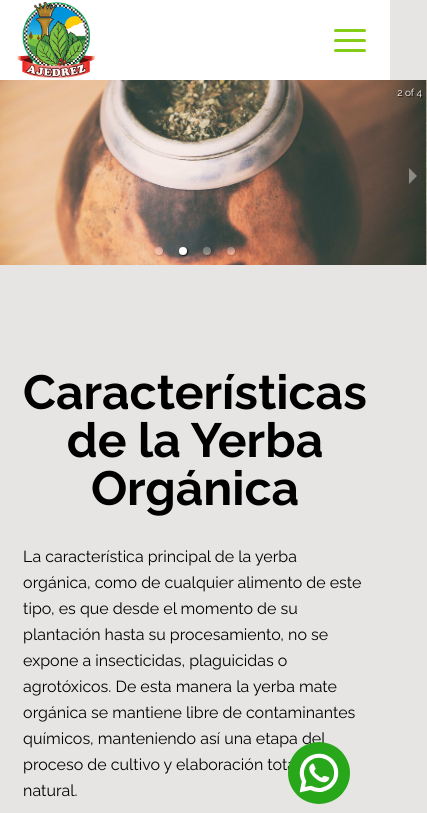
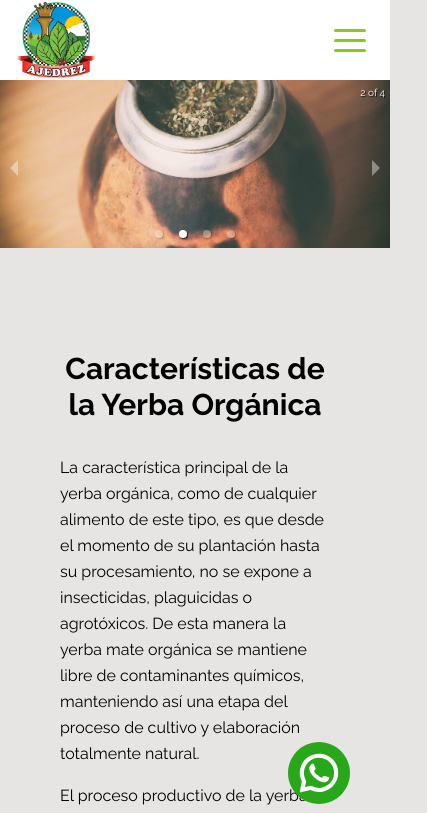
Before and after one commit to gbritez53/yerba-mate-ajedrez, a Next.js app: page / in a window 390 px wide. Shown: the top 813 px of the page, 427 px wide, since content can reach past the window. Built offline with nearby package versions, Linux system fonts and the light colour scheme.

Commit message:
refactor: change the width and height of the slider

```diff
--- a/components/Dropdown.js
+++ b/components/Dropdown.js
@@ -41,7 +41,7 @@ export default function Dropdown() {
                         active ? "bg-lime-600 text-white" : "text-gray-900"
                       } group flex items-center w-full px-2 py-2 `}
                     >
-                      Yerba Mate Ajedrez ¡JA! ¡QUE MATE!
+                      Yerba Mate Ajedrez
                     </a>
                   </Link>
                 </button>
--- a/components/Slider.js
+++ b/components/Slider.js
@@ -3,8 +3,10 @@ import "react-responsive-carousel/lib/styles/carousel.min.css";
 import { Carousel } from "react-responsive-carousel";
 import Image from "next/image";
 import { slides } from "constants/index";
+import useWindowSize from "hooks/useWindowSize";
 
 const Slider = () => {
+  const { width } = useWindowSize();
   const customRenderThumb = (slides) => {
     slides.map((slide, i) => (
       <div key={i} className="image">
@@ -19,7 +21,6 @@ const Slider = () => {
   };
 
   return (
-    <div>
     <Carousel infiniteLoop autoPlay renderThumbs={customRenderThumb}>
       {slides.map((slide, i) => (
         <div key={i} className="image">
@@ -27,14 +28,13 @@ const Slider = () => {
             className="w-full align-top"
             src={slide.img}
             alt={slide.title}
-              width="1366"
-              height="544"
+            width={width > 1366 ? "1920" : "1366"}
+            height={width > 1366 ? "768" : "587"}
             objectFit="cover"
           />
         </div>
       ))}
     </Carousel>
-    </div>
   );
 };
 
--- a/components/Text.js
+++ b/components/Text.js
@@ -6,7 +6,7 @@ const Text = () => {
   return (
     <Section className="body-font">
       <div className="container px-5 py-8 mx-auto flex flex-wrap">
-        <h1 className="text-5xl text-center font-bold pb-8">
+        <h1 className="text-3xl md:text-5xl text-center font-bold pb-8">
           Características de la Yerba Orgánica
         </h1>
 
```
Lines whose indentation alone changed are shown as unchanged.
